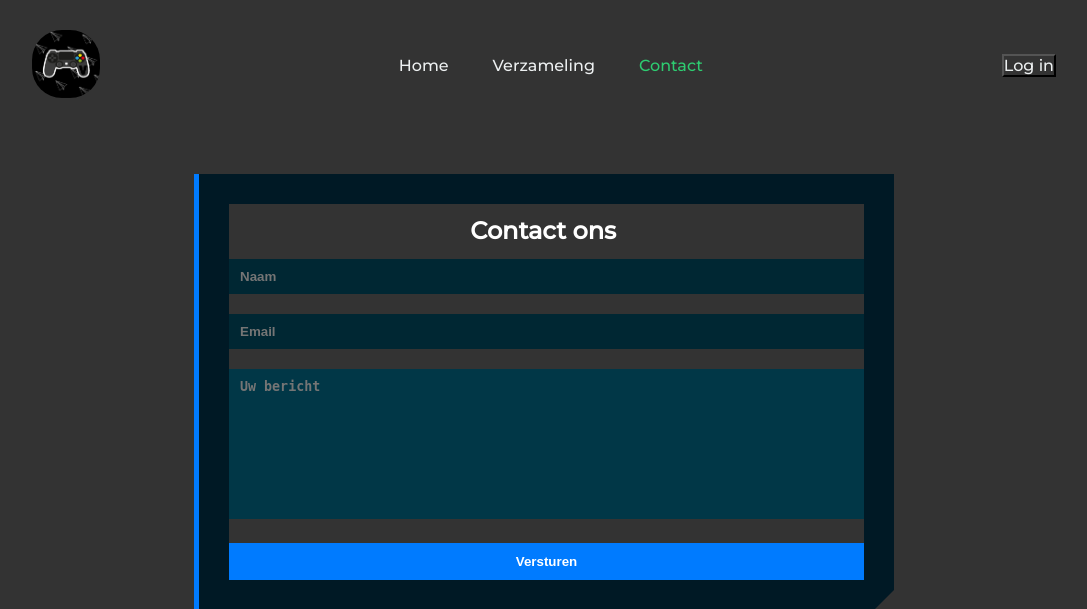
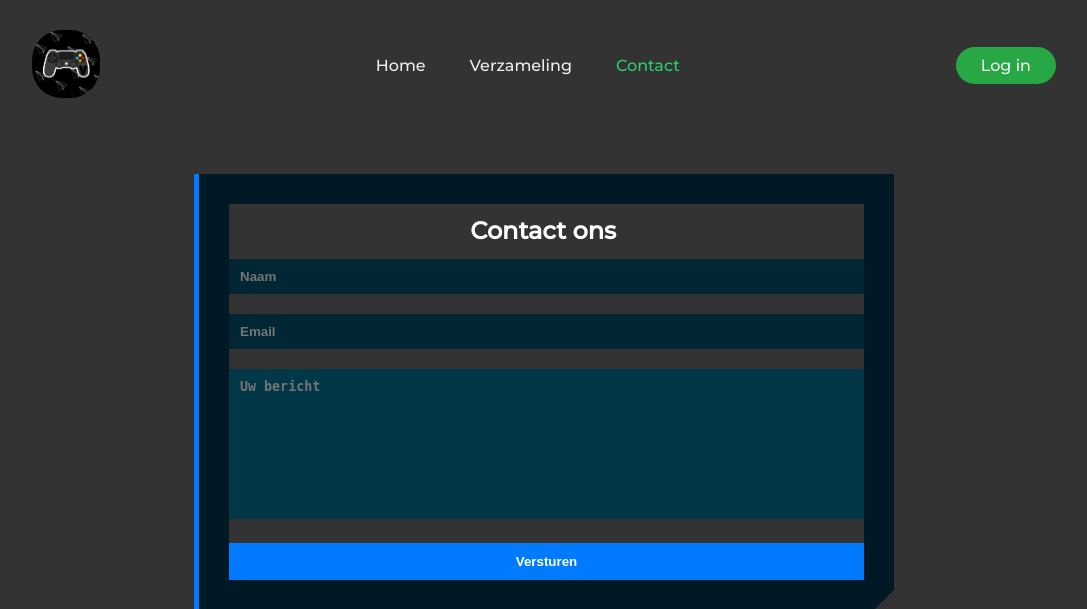
Before and after one commit to romanized/deVerzamelaar, a PHP site: page /contact.php in a window 1280 px wide. Shown: the top 609 px of the page, without its empty margins (96-1183 px from the left). Run offline with PHP 8.4, Linux system fonts and the light colour scheme; some web fonts are replaced.

Commit message:
CSS verbetering button
Ik heb een probleem opgelost waarbij er bij de andere paginas geen styling zat op de log in button. Dit is aangepast

```diff
--- a/PAGES/bevestiging.html
+++ b/PAGES/bevestiging.html
@@ -41,7 +41,7 @@
             </ul>
         </nav>
         <!-- Login voor admins -->
-        <a href="./login.php" class="cta"><button>Log in</button></a>
+        <a href="./login.php" class="cta"><button class="loginbutton">Log in</button></a>
     </header>
 
     <center>
--- a/PAGES/contact.php
+++ b/PAGES/contact.php
@@ -79,7 +79,7 @@ if ($_SERVER["REQUEST_METHOD"] == "POST") {
             </ul>
         </nav>
         <!-- Login voor admins -->
-        <a href="./login.php" class="cta"><button>Log in</button></a>
+        <a href="./login.php" class="cta"><button class="loginbutton">Log in</button></a>
     </header>
 
     <!-- Contact -->
--- a/PAGES/purchase.php
+++ b/PAGES/purchase.php
@@ -80,7 +80,7 @@ if ($_SERVER["REQUEST_METHOD"] == "POST") {
             </ul>
         </nav>
         <!-- Login voor admins -->
-        <a href="./login.php" class="cta"><button>Log in</button></a>
+        <a href="./login.php" class="cta"><button class="loginbutton">Log in</button></a>
     </header>
 
 <!-- Kopen product -->
--- a/PAGES/verzameling.php
+++ b/PAGES/verzameling.php
@@ -64,7 +64,7 @@ ini_set('display_errors', 1);
             </ul>
         </nav>
         <!-- Login voor admins -->
-        <a href="./login.php" class="cta"><button>Log in</button></a>
+        <a href="./login.php" class="cta"><button class="loginbutton">Log in</button></a>
     </header>
 
     <!-- Verzameling -->
```
Also changed, not shown: 1 other file.
